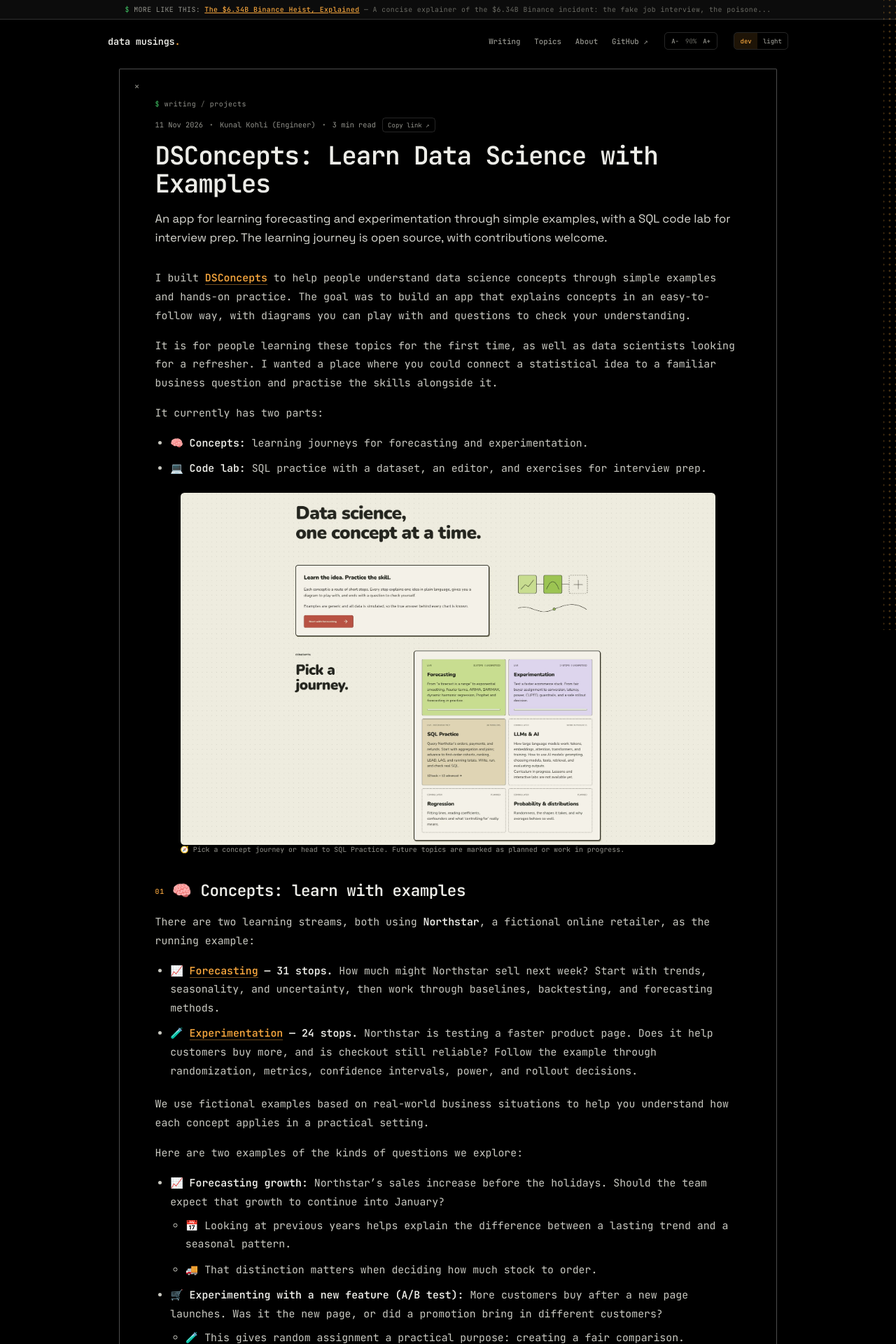
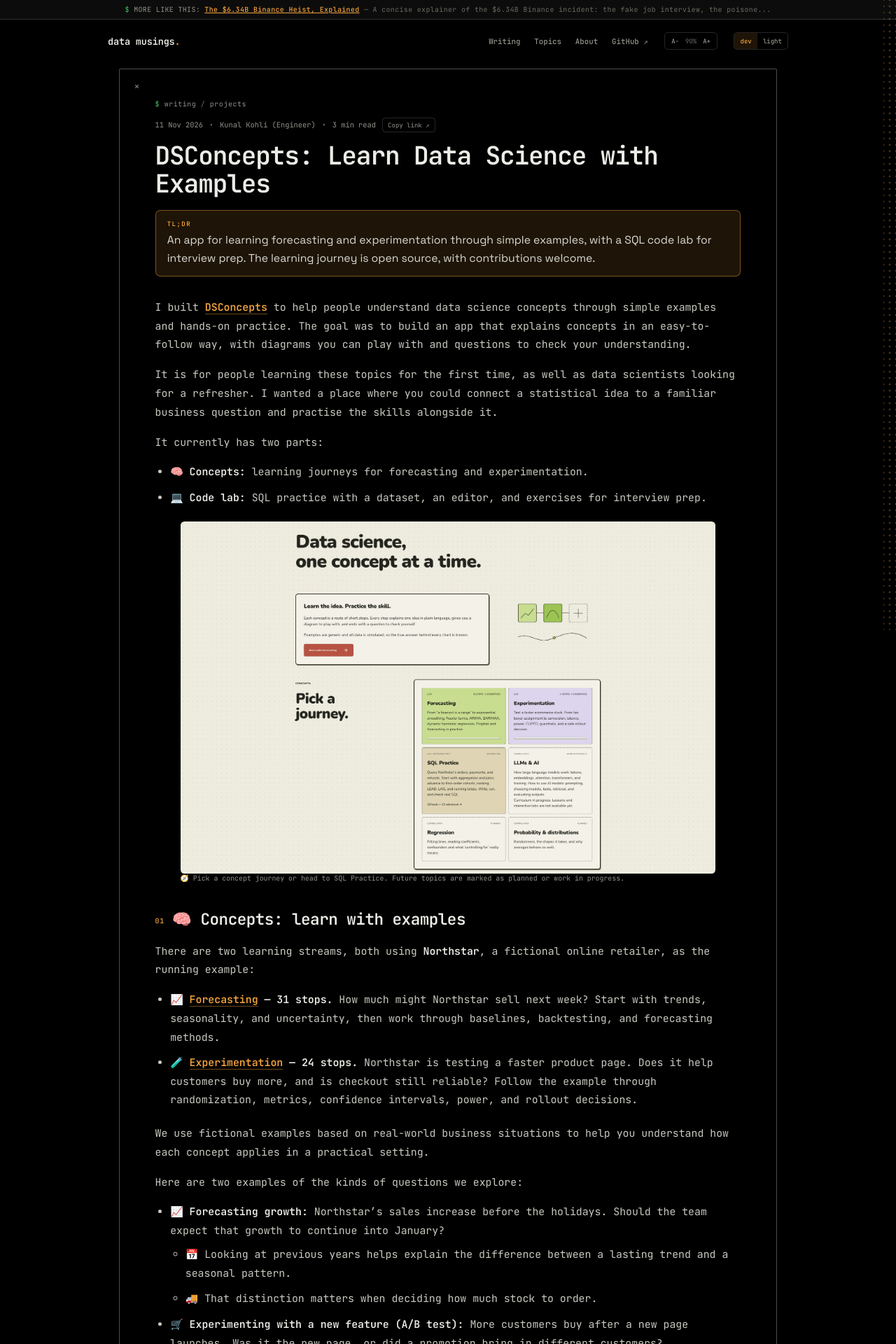
Before and after one commit to kunalkohli/kunalkohli.github.io, a Jekyll site: the page built from _posts/2026-11-11-dsconcepts-learning-journeys.md, in a window 1280 px wide. Shown: the top 1920 px of the page at 70% size. Built offline with Jekyll 4.4.1, drawn with Linux system fonts in a browser that asks for light colours.

Commit message:
Frame the article deck as a TL;DR callout box

```diff
--- a/_layouts/post.html
+++ b/_layouts/post.html
@@ -14,7 +14,7 @@ layout: default
         <span class="sr-only" role="status" data-copy-status></span>
       </div>
       <h1 class="art-title">{{ page.title }}</h1>
-      {% if page.description %}<p class="art-intro">{{ page.description }}</p>{% endif %}
+      {% if page.description %}<aside class="art-tldr"><span class="tldr-label">TL;DR</span><p class="art-intro">{{ page.description }}</p></aside>{% endif %}
     </header>
     {% if page.image.feature %}
       {% assign feature_src = page.image.feature %}{% unless feature_src contains '://' %}{% assign feature_src = feature_src | prepend: '/img/' | relative_url %}{% endunless %}
--- a/css/site.css
+++ b/css/site.css
@@ -195,7 +195,10 @@ button:focus-visible, a:focus-visible, input:focus-visible, summary:focus-visibl
 .copy-link { margin-left: auto; all: unset; cursor: pointer; font: 10px var(--mono); color: var(--muted); border: 1px solid var(--line); border-radius: 5px; padding: 4px 8px; }
 .copy-link:hover { color: var(--ink); border-color: var(--accent-line); }
 .art-title { font: 600 40px/1.12 var(--display); letter-spacing: -.03em; color: var(--ink); margin: 0 0 20px; overflow-wrap: break-word; }
-.art-intro { font: 400 18.5px/1.6 var(--display); color: var(--intro); margin: 0 0 34px; }
+/* TL;DR callout: the deck is the post's summary, so frame it as one */
+.art-tldr { margin: 0 0 34px; padding: 14px 18px; background: var(--accent-dim); border: 1px solid var(--accent-line); border-radius: 8px; }
+.art-tldr .tldr-label { display: block; margin: 0 0 6px; font: 600 10px var(--mono); letter-spacing: .16em; color: var(--accent); }
+.art-intro { font: 400 17.5px/1.6 var(--display); color: var(--intro); margin: 0; }
 .post-feature { margin: 0 0 30px; border: 1px solid var(--line); border-radius: 10px; overflow: hidden; }
 .post-feature img { display: block; max-height: 460px; width: 100%; object-fit: cover; }
 .post-feature .post-art { min-height: 280px; }
```
